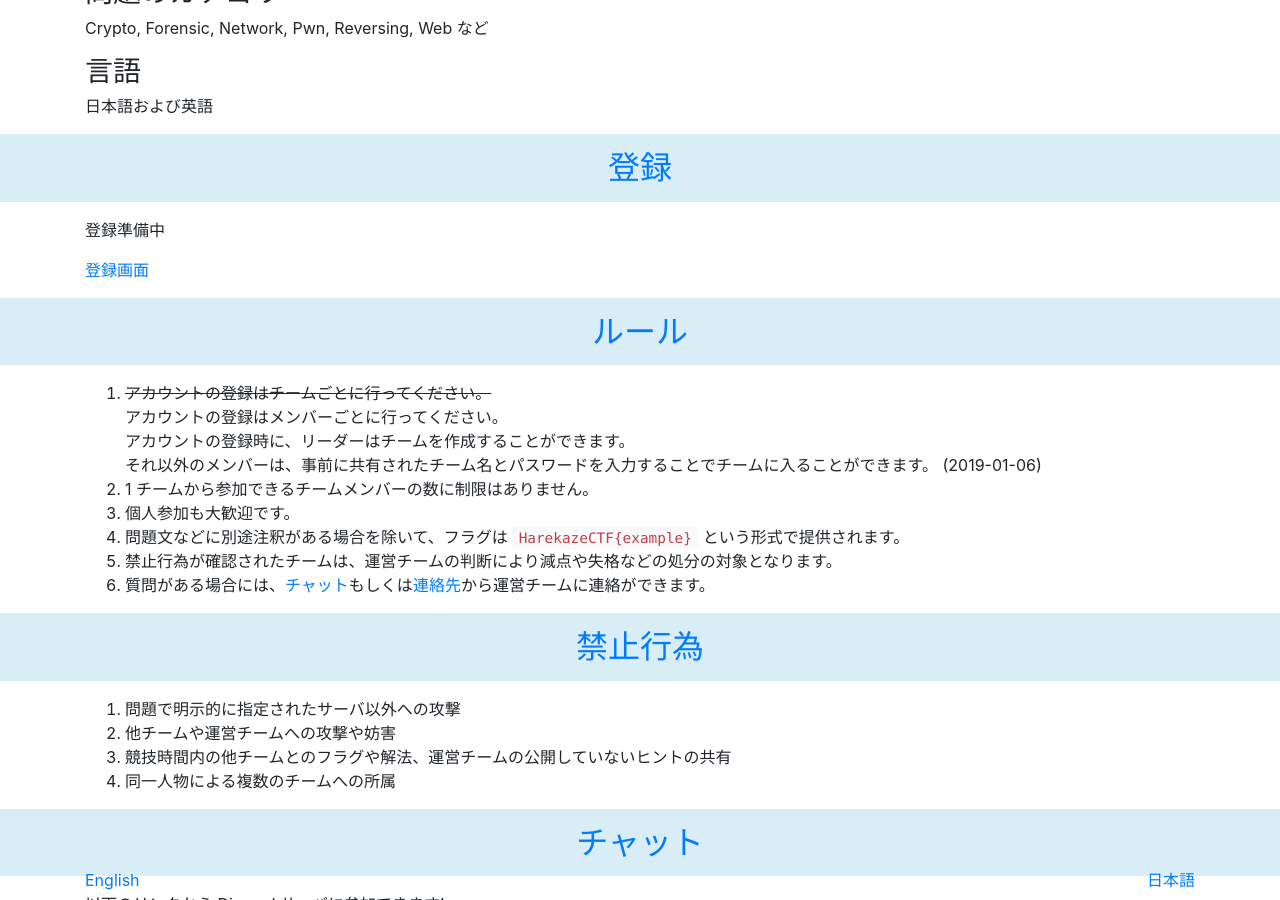
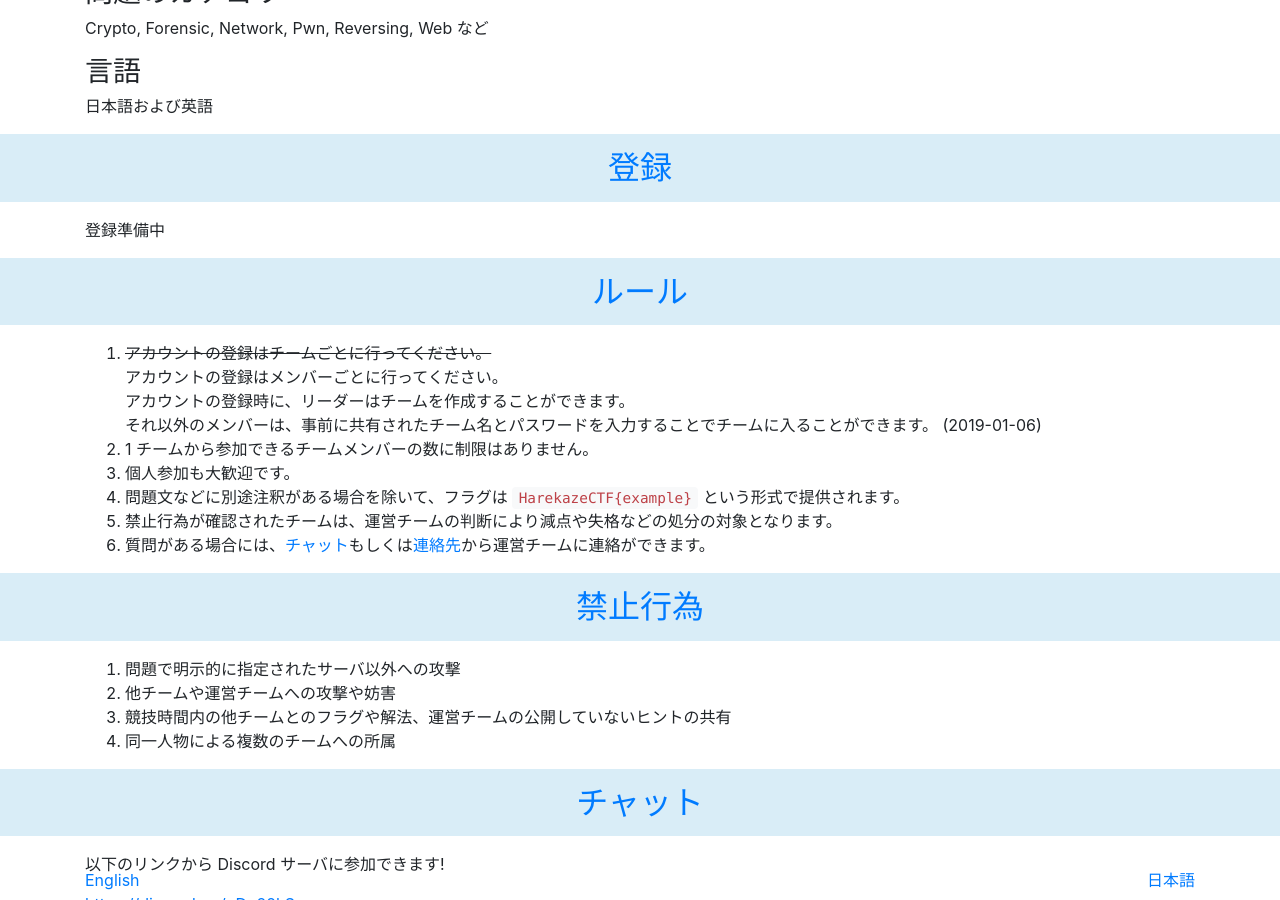
Before and after one commit to TeamHarekaze/TeamHarekaze.github.io, a Jekyll site: the page built from ctf/2019-jp.html, in a window 1280 px wide and 900 px high, scrolled down 954 px. Built offline with Jekyll 4.4.1, drawn with Linux system fonts in a browser that asks for light colours; nearby versions of some CDN libraries.

Commit message:
Update 2019-jp.html

```diff
--- a/ctf/2019-jp.html
+++ b/ctf/2019-jp.html
@@ -36,7 +36,6 @@ title: Harekaze CTF 2019
   </header>
   <div class="container">
     <p>登録準備中</p>
-    <p><a href="">登録画面</a></p>
   </div>
 </section>
 
```
